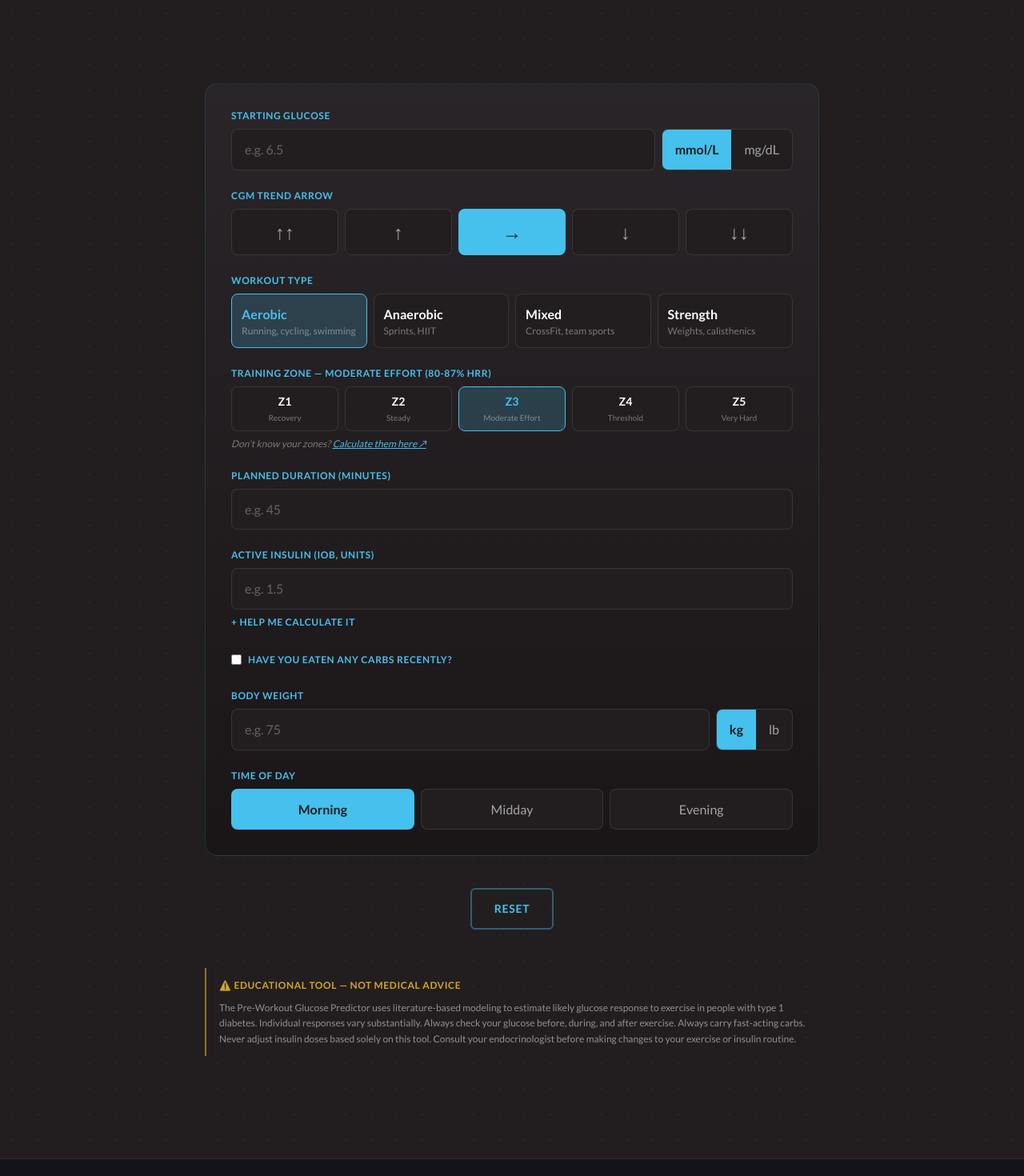
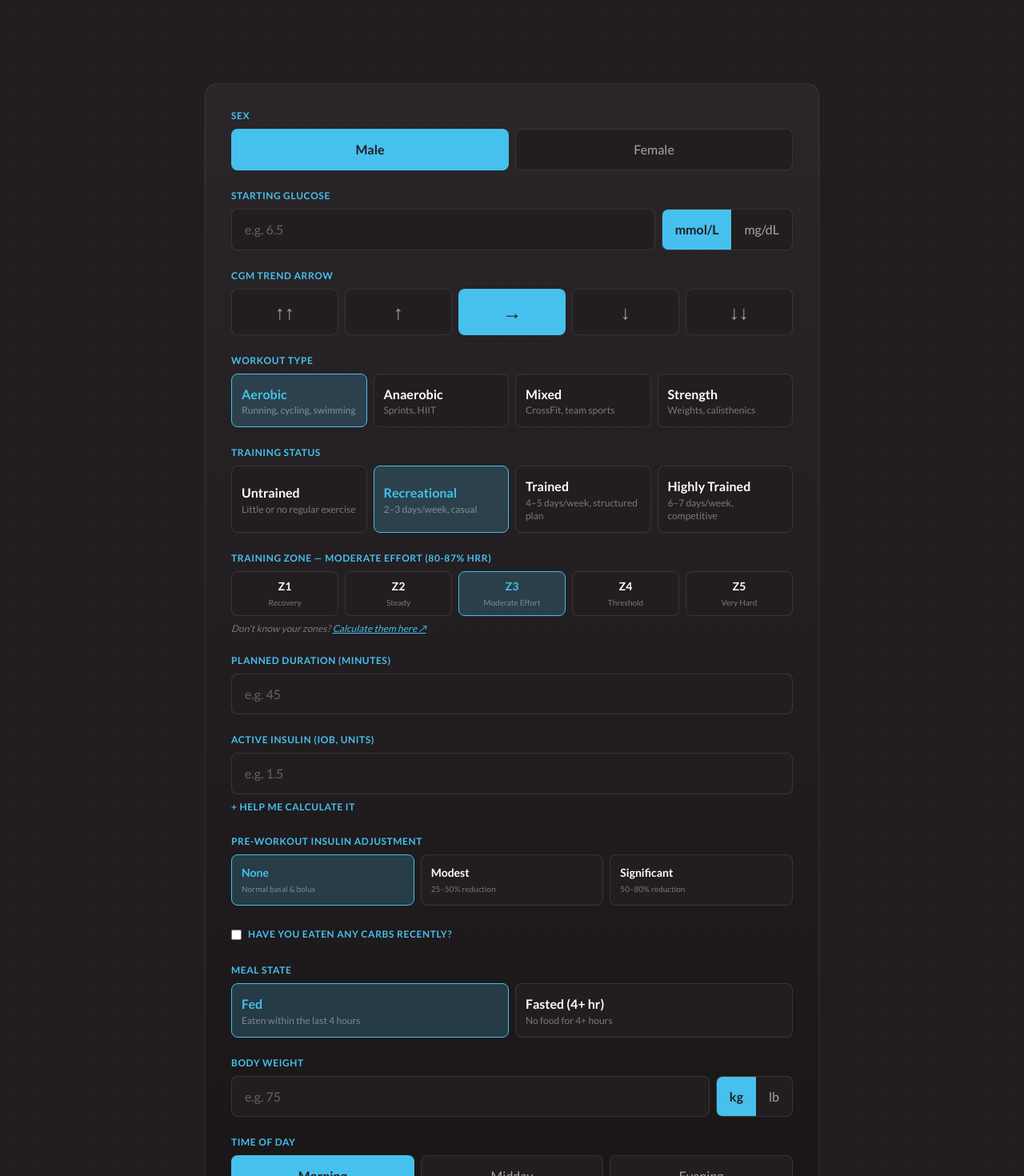
Before and after one commit to ExecutiveStandard/diabetic-athletic-v2, a React (Vite) app: page /calculators/pre-workout-glucose in a window 1280 px wide. Shown: the part 600-2070 px from the top of the page at 80% size. Built offline with nearby package versions, Linux system fonts and the light colour scheme.

Commit message:
feat(workout-fueling): add 5 personalization inputs to UI (sex, cycle, training, fasted/fed, insulin adj)

```diff
--- a/src/features/calculators/PreWorkoutGlucoseCalculator.jsx
+++ b/src/features/calculators/PreWorkoutGlucoseCalculator.jsx
@@ -49,6 +49,29 @@ const INTENSITY_RPE_FROM_BAND = {
   veryHard: 9,  // else → 'veryHard'
 }
 
+// Personalization inputs (added 2026-05-13) — see spec
+// docs/superpowers/specs/2026-05-13-workout-fueling-calc-personalization-design.md
+
+const CYCLE_PHASES = [
+  { id: 'follicular', label: 'Follicular Phase', detail: 'Early cycle, post-period' },
+  { id: 'midCycle',   label: 'Mid-cycle',        detail: '~Ovulation' },
+  { id: 'luteal',     label: 'Luteal Phase',     detail: 'Late cycle, pre-period' },
+  { id: 'unknown',    label: "Don't know / N/A", detail: 'Default — works for most' },
+]
+
+const TRAINING_STATUSES = [
+  { id: 'untrained',     label: 'Untrained',      detail: 'Little or no regular exercise' },
+  { id: 'recreational',  label: 'Recreational',   detail: '2–3 days/week, casual' },
+  { id: 'trained',       label: 'Trained',        detail: '4–5 days/week, structured plan' },
+  { id: 'highlyTrained', label: 'Highly Trained', detail: '6–7 days/week, competitive' },
+]
+
+const INSULIN_ADJUSTMENTS = [
+  { id: 'none',        label: 'None',        detail: 'Normal basal & bolus' },
+  { id: 'modest',      label: 'Modest',      detail: '25–50% reduction' },
+  { id: 'significant', label: 'Significant', detail: '50–80% reduction' },
+]
+
 export default function PreWorkoutGlucoseCalculator() {
   // Glucose
   const [glucoseUnit, setGlucoseUnit] = useState('mmol')
@@ -62,6 +85,14 @@ export default function PreWorkoutGlucoseCalculator() {
   const [intensity, setIntensity] = useState(5)
   const [hrZone, setHrZone] = useState('Z3')  // Default: Zone 3 (Moderate Effort)
   const [duration, setDuration] = useState('')
+
+  // Personalization (added 2026-05-13)
+  const [sex,               setSex]               = useState('male')
+  const [cyclePhase,        setCyclePhase]        = useState('unknown')
+  const [cycleExpanded,     setCycleExpanded]     = useState(false)
+  const [trainingStatus,    setTrainingStatus]    = useState('recreational')
+  const [fastedFed,         setFastedFed]         = useState('fed')
+  const [insulinAdjustment, setInsulinAdjustment] = useState('none')
 
   // IOB
   const [iobUnits, setIobUnits] = useState('')
@@ -126,8 +157,14 @@ export default function PreWorkoutGlucoseCalculator() {
         : { grams: 0, minutesAgo: 0 },
       bodyweightKg,
       timeOfDay,
+      // NEW personalization inputs
+      sex,
+      cyclePhase,
+      trainingStatus,
+      fastedFed,
+      insulinAdjustment,
     })
-  }, [startGlucose, glucoseUnit, trendArrow, workoutType, intensity, hrZone, duration, effectiveIob, hasRecentCarbs, recentGrams, recentMinutesAgo, weight, weightUnit, timeOfDay])
+  }, [startGlucose, glucoseUnit, trendArrow, workoutType, intensity, hrZone, duration, effectiveIob, hasRecentCarbs, recentGrams, recentMinutesAgo, weight, weightUnit, timeOfDay, sex, cyclePhase, trainingStatus, fastedFed, insulinAdjustment])
 
   const reset = () => {
     setStartGlucose(''); setTrendArrow('flat'); setWorkoutType('aerobic')
@@ -135,6 +172,9 @@ export default function PreWorkoutGlucoseCalculator() {
     setIobHelperOpen(false); setLastBolus(''); setMinutesSinceBolus('')
     setHasRecentCarbs(false); setRecentGrams(''); setRecentMinutesAgo('')
     setWeight('')
+    // Personalization defaults
+    setSex('male'); setCyclePhase('unknown'); setCycleExpanded(false)
+    setTrainingStatus('recreational'); setFastedFed('fed'); setInsulinAdjustment('none')
   }
 
   return (
@@ -163,6 +203,45 @@ export default function PreWorkoutGlucoseCalculator() {
 
           {/* INPUT CARD */}
           <div className="bg-da-card rounded-2xl p-6 md:p-8 space-y-6">
+
+            {/* Sex */}
+            <div>
+              <label className="block text-da-cyan uppercase tracking-wider text-xs font-bold mb-2">Sex</label>
+              <div className="grid grid-cols-2 gap-2">
+                {[['male', 'Male'], ['female', 'Female']].map(([id, lbl]) => (
+                  <button key={id} type="button" onClick={() => setSex(id)}
+                    className={`py-3 rounded-lg ${sex === id ? 'bg-da-cyan text-da-dark font-bold' : 'bg-da-dark border border-white/10 text-white/60'}`}>
+                    {lbl}
+                  </button>
+                ))}
+              </div>
+
+              {/* Cycle phase expander — only when Female */}
+              {sex === 'female' && (
+                <>
+                  <button type="button" onClick={() => setCycleExpanded(!cycleExpanded)}
+                    className="text-da-cyan text-xs uppercase tracking-wider mt-2 font-bold">
+                    {cycleExpanded ? '− Hide menstrual cycle refinement' : '+ Refine for menstrual cycle phase (optional)'}
+                  </button>
+                  {cycleExpanded && (
+                    <div className="mt-3 p-4 bg-da-dark rounded-lg">
+                      <p className="text-xs text-white/50 mb-3">
+                        Cycle phase affects insulin sensitivity. Adjusts the fuel calculation by ~5–15%. If you're not menstruating, on hormonal contraception, or don't track your cycle, leave this as "Don't know / N/A" — the default works for most users.
+                      </p>
+                      <div className="grid grid-cols-2 gap-2">
+                        {CYCLE_PHASES.map((p) => (
+                          <button key={p.id} type="button" onClick={() => setCyclePhase(p.id)}
+                            className={`p-3 rounded-lg text-left ${cyclePhase === p.id ? 'bg-da-cyan/20 border border-da-cyan' : 'bg-da-darker border border-white/10'}`}>
+                            <div className={`font-bold text-sm ${cyclePhase === p.id ? 'text-da-cyan' : 'text-white'}`}>{p.label}</div>
+                            <div className="text-[10px] text-white/40 mt-0.5">{p.detail}</div>
+                          </button>
+                        ))}
+                      </div>
+                    </div>
+                  )}
+                </>
+              )}
+            </div>
 
             {/* Glucose */}
             <div>
@@ -203,6 +282,20 @@ export default function PreWorkoutGlucoseCalculator() {
                     className={`p-3 rounded-lg text-left ${workoutType === w.id ? 'bg-da-cyan/20 border border-da-cyan' : 'bg-da-dark border border-white/10'}`}>
                     <div className={`font-bold ${workoutType === w.id ? 'text-da-cyan' : 'text-white'}`}>{w.label}</div>
                     <div className="text-xs text-white/40">{w.detail}</div>
+                  </button>
+                ))}
+              </div>
+            </div>
+
+            {/* Training status */}
+            <div>
+              <label className="block text-da-cyan uppercase tracking-wider text-xs font-bold mb-2">Training Status</label>
+              <div className="grid grid-cols-2 md:grid-cols-4 gap-2">
+                {TRAINING_STATUSES.map((t) => (
+                  <button key={t.id} type="button" onClick={() => setTrainingStatus(t.id)}
+                    className={`p-3 rounded-lg text-left ${trainingStatus === t.id ? 'bg-da-cyan/20 border border-da-cyan' : 'bg-da-dark border border-white/10'}`}>
+                    <div className={`font-bold ${trainingStatus === t.id ? 'text-da-cyan' : 'text-white'}`}>{t.label}</div>
+                    <div className="text-xs text-white/40">{t.detail}</div>
                   </button>
                 ))}
               </div>
@@ -273,6 +366,20 @@ export default function PreWorkoutGlucoseCalculator() {
               )}
             </div>
 
+            {/* Pre-workout insulin adjustment */}
+            <div>
+              <label className="block text-da-cyan uppercase tracking-wider text-xs font-bold mb-2">Pre-Workout Insulin Adjustment</label>
+              <div className="grid grid-cols-3 gap-2">
+                {INSULIN_ADJUSTMENTS.map((a) => (
+                  <button key={a.id} type="button" onClick={() => setInsulinAdjustment(a.id)}
+                    className={`p-3 rounded-lg text-left ${insulinAdjustment === a.id ? 'bg-da-cyan/20 border border-da-cyan' : 'bg-da-dark border border-white/10'}`}>
+                    <div className={`font-bold text-sm ${insulinAdjustment === a.id ? 'text-da-cyan' : 'text-white'}`}>{a.label}</div>
+                    <div className="text-[10px] text-white/40 mt-0.5">{a.detail}</div>
+                  </button>
+                ))}
+              </div>
+            </div>
+
             {/* Recent carbs (optional) */}
             <div>
               <label className="inline-flex items-center cursor-pointer">
@@ -285,6 +392,23 @@ export default function PreWorkoutGlucoseCalculator() {
                   <input type="number" inputMode="numeric" value={recentMinutesAgo} onChange={(e) => setRecentMinutesAgo(e.target.value)} placeholder="Minutes ago" className="bg-da-dark border border-white/10 rounded-lg px-4 py-3 text-white placeholder-white/30" />
                 </div>
               )}
+            </div>
+
+            {/* Fasted / Fed */}
+            <div>
+              <label className="block text-da-cyan uppercase tracking-wider text-xs font-bold mb-2">Meal State</label>
+              <div className="grid grid-cols-2 gap-2">
+                {[
+                  ['fed',    'Fed',            'Eaten within the last 4 hours'],
+                  ['fasted', 'Fasted (4+ hr)', 'No food for 4+ hours'],
+                ].map(([id, lbl, detail]) => (
+                  <button key={id} type="button" onClick={() => setFastedFed(id)}
+                    className={`p-3 rounded-lg text-left ${fastedFed === id ? 'bg-da-cyan/20 border border-da-cyan' : 'bg-da-dark border border-white/10'}`}>
+                    <div className={`font-bold ${fastedFed === id ? 'text-da-cyan' : 'text-white'}`}>{lbl}</div>
+                    <div className="text-xs text-white/40">{detail}</div>
+                  </button>
+                ))}
+              </div>
             </div>
 
             {/* Body weight */}
```
